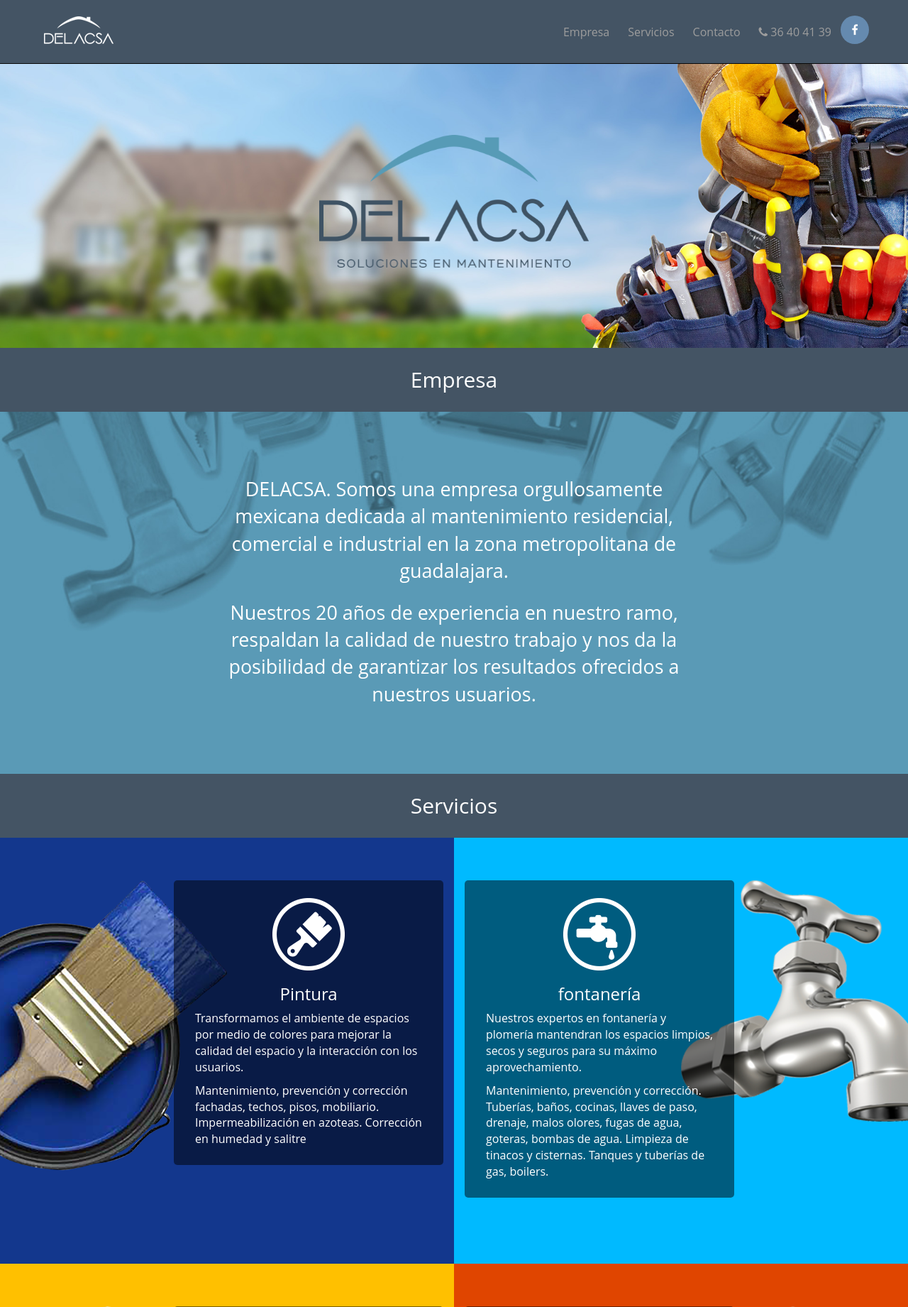
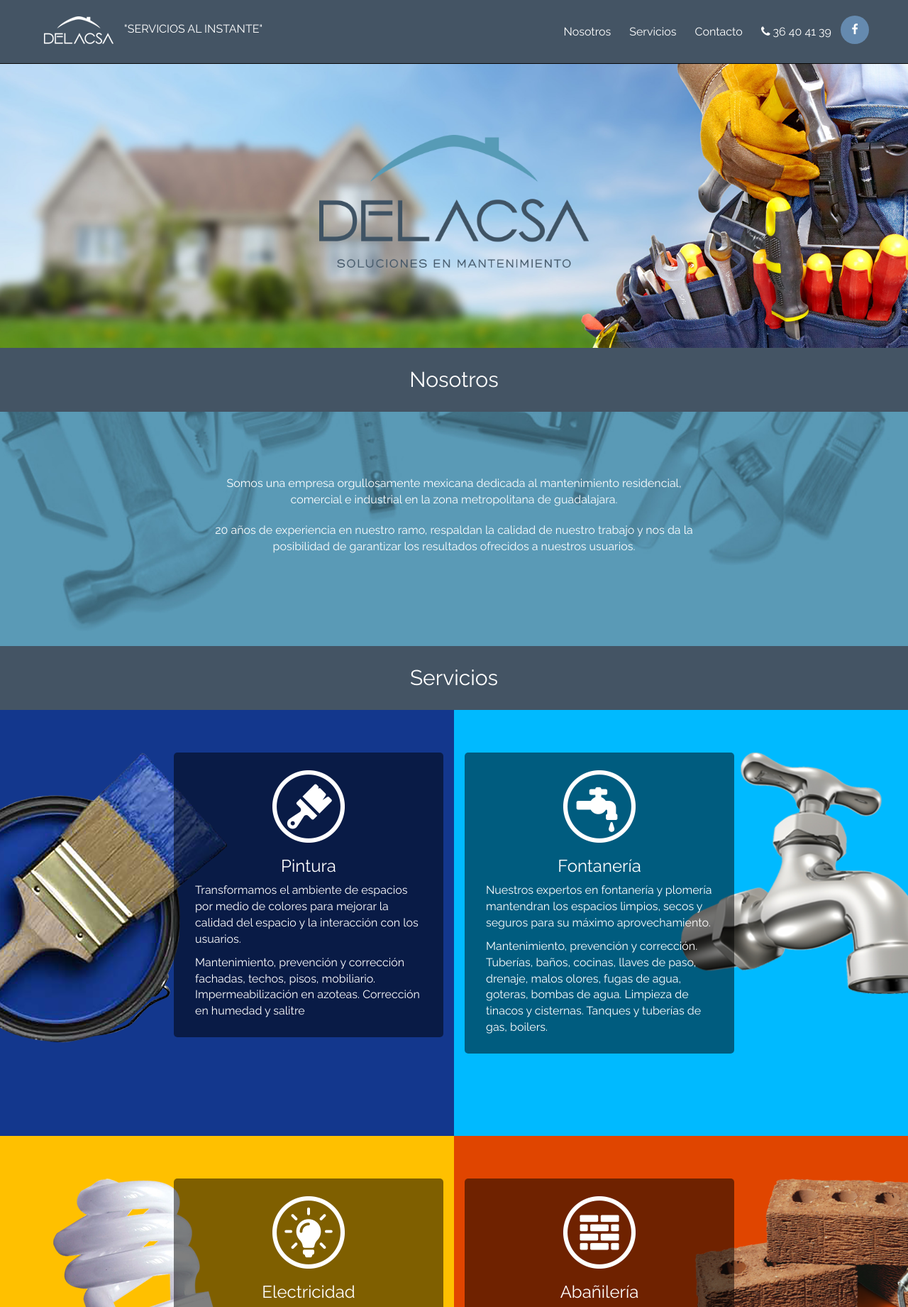
Before and after one commit to hippiechaka/delacsa, a PHP site: page / in a window 1280 px wide. Shown: the top 1841 px of the page at 71% size. Run offline with PHP 8.4, Linux system fonts and the light colour scheme.

Commit message:
cambiecillos

```diff
--- a/css/main.css
+++ b/css/main.css
@@ -5,7 +5,7 @@
 .clearfix:before, .clearfix:after { content: " "; display: table; }
 .clearfix:after { clear: both; }
 body {
-    font-family: 'Open Sans', Arial, sans-serif;
+    font-family: 'Raleway', Helvetica, sans-serif;
     color: #000;
     background:#f1f1f1;
 }
@@ -27,10 +27,13 @@
 }
 .navbar{height:90px;background:#445464;}
 .navbar-inverse .navbar-nav > li > a {
-    color: #9d9d9d;
+    color: #fff;
     height: 90px;
     line-height: 90px;
     padding: 0 8px;
+}
+.navbar-inverse .navbar-nav > li > a:hover{
+	color: #9d9d9d;
 }
 .navbar-inverse .navbar-nav > li.idioma, .navbar-inverse .navbar-nav > li.redesBtn,  .navbar-inverse .navbar-nav > li#kchink-menu{padding:0;}
 .navbar-brand {
@@ -111,8 +114,8 @@
 a.circleSocialBtn#facebook:hover i{color:#fff;}
 
 
-#empresa{background-color:#5a9ab6;background-image:url("../images/empresa.jpg");background-size:contain;background-repeat:no-repeat;min-height:600px;}
-#empresa .contenido{text-align:center;font-size:1.680em;max-width:60%;margin:90px auto; color:#fff;}
+#empresa{background-color:#5a9ab6;background-image:url("../images/empresa.jpg");background-size:contain;background-repeat:no-repeat;min-height:420px;}
+#empresa .contenido{text-align:center;/* font-size:1.680em; */max-width:60%;margin:90px auto; color:#fff;}
 #empresa .contenido p{margin:20px auto;}
 
 #servicios{}
--- a/js/main.js
+++ b/js/main.js
@@ -17,5 +17,12 @@
 	  });
 	});
 
+$('.menuLink').click(function() {
+	// $('#navbar').dropdown('toggle')
+	//$('.navbar-collapse').collapse('hide');
+	// if($('.navbar-header .navbar-toggle').css('display') !='none'){
+ //            $(".navbar-header .navbar-toggle").trigger( "click" );
+ //        }
+});
 
 });
--- a/sections_es/content.php
+++ b/sections_es/content.php
@@ -7,6 +7,7 @@
 					<a href="#top" class="navbar-brand">
 						<img src="images/delacsa_logo2.png" alt="">
 					</a>
+
 				</div>
 				<button class="navbar-toggle collapsed" type="button" data-toggle="collapse" data-target="#navbar" aria-expanded="true">
 					<span class="icon-bar"></span>
@@ -14,14 +15,18 @@
 					<span class="icon-bar"></span>
 				</button>
 				<div id="navbar" class="navbar-collapse collapse">
+					<ul class="nav navbar-nav navbar-left">
+					<li style="color:#fff;margin-top:30px;margin-left:10px;">"SERVICIOS AL INSTANTE"</li>
+					</ul>
 					<ul class="nav navbar-nav list-inline navbar-right" id="nav-res">
-						<li><a href="#empresa">Empresa</a></li>
-						<li><a href="#servicios">Servicios</a></li>
-						<li><a href="#contacto">Contacto</a></li>
-						<li><a class="tel"><i class="fa fa-phone"></i> 36 40 41 39</a></li>
+
+						<li><a href="#empresa" class="menuLink">Nosotros</a></li>
+						<li><a href="#servicios" class="menuLink">Servicios</a></li>
+						<li><a href="#contacto" class="menuLink">Contacto</a></li>
+						<li><a class="tel menuLink"><i class="fa fa-phone"></i> 36 40 41 39</a></li>
 						<!-- REDES SOCIALES -->
 						<li class="redesBtn">
-							<a href="javascript:void(0);" class="redesIcon" id="facebook">
+							<a href="javascript:void(0);" class="redesIcon menuLink" id="facebook">
 								<i class="fa fa-facebook" aria-hidden="true"></i>
 							</a>
 						</li>
@@ -34,19 +39,19 @@
 </header>
 <!-- header -->
 <section id="mainImage" class="container-fluid" style="padding:0;">
-	<div id="mainBrand" class="animated tada"><img src="images/delacsa_logo.png" alt="Delacsa | Soluciones en mantenimiento" class="img-responsive"></div>
+	<div id="mainBrand"><img src="images/delacsa_logo.png" alt="Delacsa | Soluciones en mantenimiento" class="img-responsive"></div>
 </section>
 
 
 <!-- empresa -->
 <section id="empresa" class="container-fluid" style="padding:0;">
 	<div class="divider">
-		<h2>Empresa</h2>
+		<h2>Nosotros</h2>
 	</div>
 	<div class="container">
 		<div class="contenido">
-			<p>DELACSA. Somos una empresa orgullosamente mexicana dedicada al mantenimiento residencial, comercial e industrial en la zona metropolitana de guadalajara.</p>
-			<p>Nuestros 20 años de experiencia en nuestro ramo, respaldan la calidad de nuestro trabajo y nos da la posibilidad de garantizar los resultados ofrecidos a nuestros usuarios.</p>
+			<p><!-- DELACSA.  -->Somos una empresa orgullosamente mexicana dedicada al mantenimiento residencial, comercial e industrial en la zona metropolitana de guadalajara.</p>
+			<p><!-- Nuestros  -->20 años de experiencia en nuestro ramo, respaldan la calidad de nuestro trabajo y nos da la posibilidad de garantizar los resultados ofrecidos a nuestros usuarios.</p>
 		</div>
 	</div>
 </section>
@@ -76,7 +81,7 @@
 
 		<div class="halfContainer pull-left">
 			<i class="servIcon"><img src="images/fontaneria.png" alt="" class="pull-left imgServicio"></i>
-			<h3 align="center">fontanería</h3>
+			<h3 align="center">Fontanería</h3>
 			<p>Nuestros expertos en fontanería y plomería mantendran los espacios limpios, secos y seguros para su máximo aprovechamiento.</p>
 			<p>Mantenimiento, prevención y corrección. Tuberías, baños, cocinas, llaves de paso, drenaje, malos olores, fugas de agua, goteras, bombas de agua. Limpieza de tinacos y cisternas. Tanques y tuberías de gas, boilers.</p>
 		</div>
@@ -109,6 +114,15 @@
 		</div>
 	</div>
 	<div id="serv6" class="col-md-6 right">
+		<img src="images/remodelaciones2.png" alt="" class="imgServicio img-right">
+		<div class="halfContainer pull-left">
+			<i class="servIcon"><img src="images/remodelaciones.png" alt="" class="pull-left imgServicio"></i>
+			<h3 align="center">Remodelaciones</h3>
+			<p>Nuestros profesionales de la construcción le brindarán asesoría sobre las propuestas óptimas de proyecto, ayudándolo a ahorrar tiempo, dinero y esfuerzo en cada paso del camino.</p>
+			<p>Proyectos y alteraciones por medio de estructura general o componentes específicos en hogares, oficinas, almacenes, naves industriales, hospitales, áreas recreativas, etc.</p>
+		</div>
+	</div>
+	<!-- <div id="serv6" class="col-md-6 right">
 		<img src="images/impermeabilizacion2.png" alt="" class="imgServicio img-right">
 		<div class="halfContainer pull-left">
 			<i class="servIcon"><img src="images/impermeabilizacion.png" alt="" class="pull-left imgServicio"></i>
@@ -116,7 +130,7 @@
 			<p>Somos especialistas en impermebilizar azoteas.</p>
 			<p>Utilizamos materiales duraderos para garantizar nuestro trabajo.</p>
 		</div>
-	</div>
+	</div> -->
 	<div id="serv7" class="col-md-6 left">
 		<img src="images/carpinteria2.png" alt="" class="imgServicio img-left">
 		<div class="halfContainer pull-right">
@@ -135,16 +149,7 @@
 			<p>Garantizamos nuestras instalaciones contra filtraciones, huecos entre el piso y suelo.</p>
 		</div>
 	</div>
-	<div id="serv9" class="col-md-6 left">
-		<img src="images/remodelaciones2.png" alt="" class="imgServicio img-left">
-		<div class="halfContainer pull-right">
-			<i class="servIcon"><img src="images/remodelaciones.png" alt="" class="pull-left imgServicio"></i>
-			<h3 align="center">Remodelaciones</h3>
-			<p>Nuestros profesionales de la construcción le brindarán asesoría sobre las propuestas óptimas de proyecto, ayudándolo a ahorrar tiempo, dinero y esfuerzo en cada paso del camino.</p>
-			<p>Proyectos y alteraciones por medio de estructura general o componentes específicos en hogares, oficinas, almacenes, naves industriales, hospitales, áreas recreativas, etc.</p>
-		</div>
-	</div>
-	<div id="serv10" class="col-md-6 right">
+	<!-- <div id="serv10" class="col-md-6 right">
 		<img src="images/tinacos2.png" alt="" class="imgServicio img-right">
 		<div class="halfContainer pull-left">
 			<i class="servIcon"><img src="images/tinacos.png" alt="" class="pull-left imgServicio"></i>
@@ -152,7 +157,7 @@
 			<p>Damos mantenimiento a tinacos y aljibe.</p>
 			<p>Reparamos fugas, saneamos e impermeabilizamos.</p>
 		</div>
-	</div>
+	</div> -->
 	<div id="serv11" class="col-md-6 left">
 		<img src="images/tablaroca2.png" alt="" class="imgServicio img-left">
 		<div class="halfContainer pull-right">
--- a/sections_es/head.php
+++ b/sections_es/head.php
@@ -21,7 +21,7 @@
     $mensaje = '
     <div style="font-size: 18px; color: #242424; margin:0 auto; max-width:600px;">
       <div style="font-size: 18px; background-color: #000; color: #fff; width: 100%; padding:15px; text-align:center;">
-        <img style:"text-align:center; margin:0 auto; left:0; right:0; width:100%; height:auto;"  src="http://delacsa.com.mx/images/shareimg.jpg" />
+        <img style:"text-align:center; margin:0 auto; left:0; right:0; width:100%; height:auto;"  src="http://delacsa.com.mx/images/contacto-img.jpg" />
       </div>
         <br />
       <div style="color: #242424; font-size:25px;">
@@ -44,7 +44,7 @@
 	<meta http-equiv="X-UA-Compatible" content="IE=edge">
 	<meta name="viewport" content="width=device-width, initial-scale=1">
 
-	<link rel="icon" href="favicon.png">
+	<link rel="icon" href="favicon.ico">
 	<link rel="apple-touch-icon" href="apple-touch-icon.png">
 
 	<title><?php echo($titulo); ?></title>
@@ -83,6 +83,7 @@
 	<link href="css/animate.css" rel="stylesheet">
 	<link href="fonts/font-awesome-4.7.0/css/font-awesome.min.css" rel="stylesheet" />
 	<link href="css/owl.carousel.css" rel="stylesheet" />
+	<link href="https://fonts.googleapis.com/css?family=Raleway:400,700" rel="stylesheet">
 
 	<!-- custom -->
 
```
Also changed, not shown: images/contacto-img.jpg (added).
